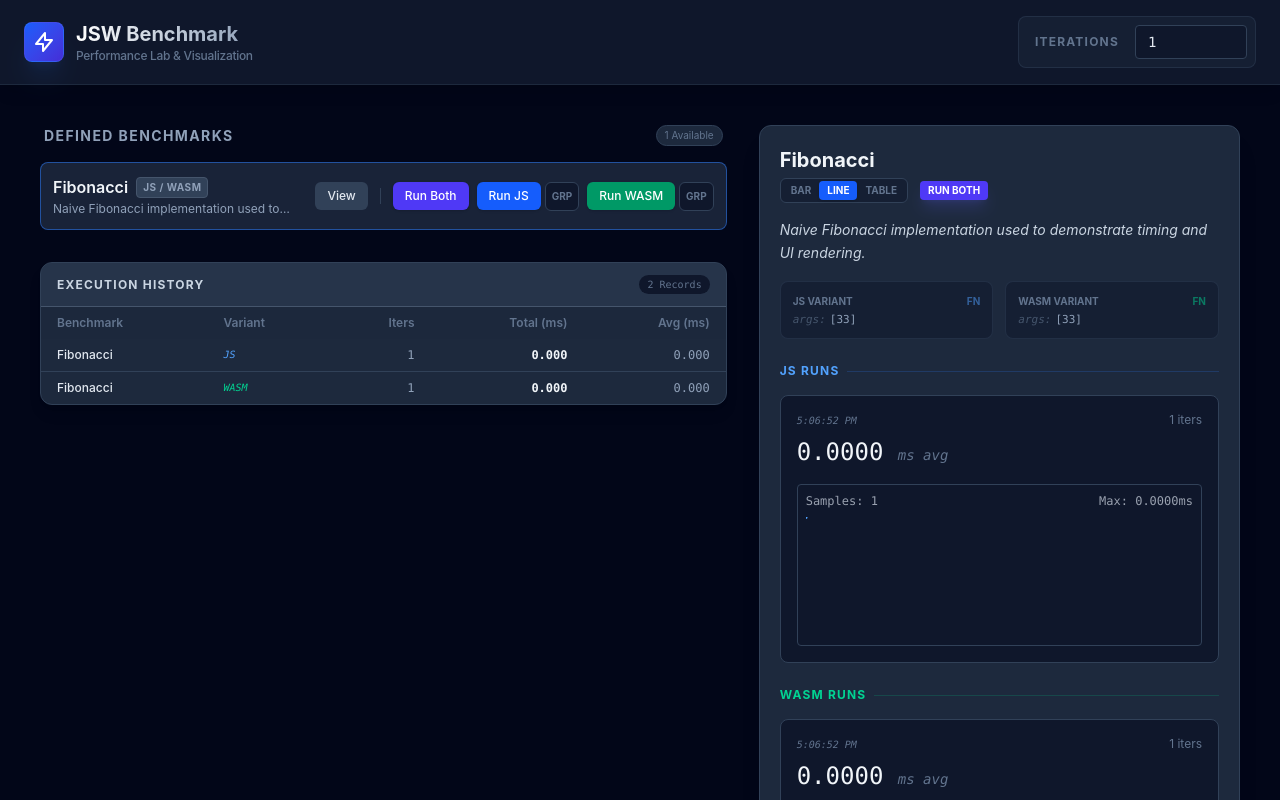
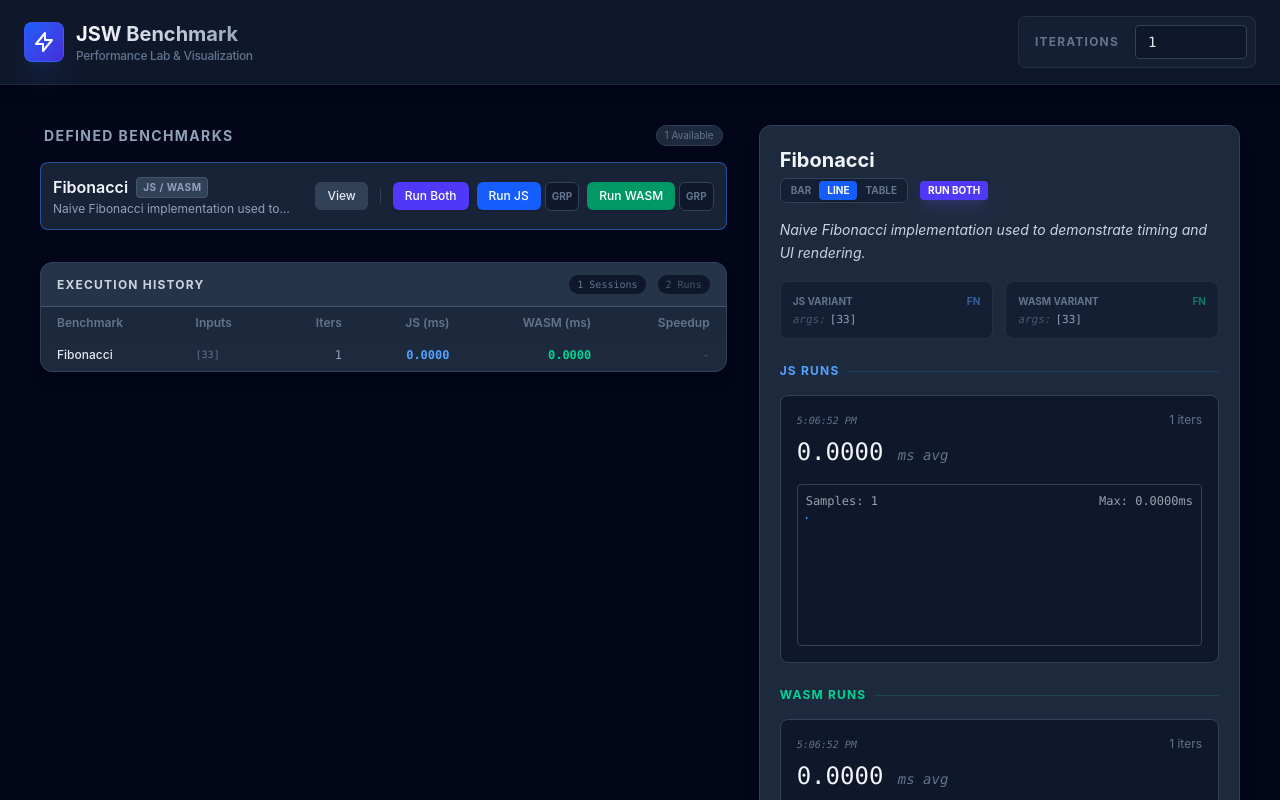
Before and after one commit to EV-OD/vite-plugin-jsw, a React (Vite) app in the folder playground-react/: page / in a window 1280 px wide. Both pictures are taken after a click on the button "Run Both". Shown: the top 800 px of the page. Built offline with nearby package versions, Linux system fonts and the light colour scheme.

Commit message:
feat: enhance ResultsTable component with batch processing and improved UI

```diff
--- a/playground-react/src/benchmark/manager/components/ResultsTable.tsx
+++ b/playground-react/src/benchmark/manager/components/ResultsTable.tsx
@@ -1,4 +1,4 @@
-import { useBenchmarkStore } from '../../store'
+import { useBenchmarkStore, type RunRecord } from '../../store'
 
 export function ResultsTable() {
   const runs = useBenchmarkStore(s => s.runs)
@@ -12,50 +12,116 @@ export function ResultsTable() {
     )
   }
 
+  // Parse runs into unique execution batches
+  const batches = runs.reduce((acc, run) => {
+    if (!acc[run.batchId]) {
+      acc[run.batchId] = {
+        batchId: run.batchId,
+        name: run.name,
+        iters: run.res?.iters || 0,
+        args: run.res?.args,
+        js: undefined as RunRecord | undefined,
+        wasm: undefined as RunRecord | undefined,
+        timestamp: parseInt(run.id.split(':').pop()!)
+      }
+    }
+
+    const b = acc[run.batchId]
+    if (run.variant === 'js') b.js = run
+    if (run.variant === 'wasm') b.wasm = run
+    if (run.res) {
+      if (!b.iters) b.iters = run.res.iters
+      if (!b.args) b.args = run.res.args
+    }
+    return acc
+  }, {} as Record<string, { batchId: string, name: string, iters: number, args?: any[], js?: RunRecord, wasm?: RunRecord, timestamp: number }>)
+
+  const sortedBatches = Object.values(batches).sort((a, b) => b.timestamp - a.timestamp)
+
   return (
     <div className="bg-slate-800 rounded-xl overflow-hidden border border-slate-700 shadow-lg">
       <div className="px-4 py-3 bg-slate-700/50 border-b border-slate-600 flex justify-between items-center">
         <h3 className="text-xs font-bold uppercase tracking-widest text-slate-300">Execution History</h3>
+        <div className="flex items-center gap-3">
           <span className="text-[10px] bg-slate-900 px-2 py-0.5 rounded-full text-slate-500 font-mono">
-          {runs.length} Records
+            {sortedBatches.length} Sessions
+          </span>
+          <span className="text-[10px] bg-slate-900 px-2 py-0.5 rounded-full text-slate-600 font-mono">
+            {runs.length} Runs
           </span>
         </div>
+      </div>
       <div className="overflow-x-auto">
-        <table className="w-full text-xs text-left">
+        <table className="w-full text-xs text-left border-collapse">
           <thead className="text-slate-500 bg-slate-800/50">
             <tr>
               <th className="px-4 py-2 font-semibold">Benchmark</th>
-              <th className="px-4 py-2 font-semibold">Variant</th>
+              <th className="px-4 py-2 font-semibold">Inputs</th>
               <th className="px-4 py-2 font-semibold text-right">Iters</th>
-              <th className="px-4 py-2 font-semibold text-right">Total (ms)</th>
-              <th className="px-4 py-2 font-semibold text-right">Avg (ms)</th>
+              <th className="px-4 py-2 font-semibold text-right whitespace-nowrap">JS (ms)</th>
+              <th className="px-4 py-2 font-semibold text-right whitespace-nowrap">WASM (ms)</th>
+              <th className="px-4 py-2 font-semibold text-right">Speedup</th>
             </tr>
           </thead>
           <tbody className="divide-y divide-slate-700">
-            {runs.map(r => (
-              <tr key={r.id} className="hover:bg-slate-700/30 transition-colors">
-                <td className="px-4 py-2 font-medium text-slate-200">{r.name}</td>
-                <td className="px-4 py-2 italic font-mono uppercase text-[10px]">
-                  <span className={r.variant === 'js' ? 'text-blue-400' : 'text-emerald-400'}>
-                    {r.variant}
-                  </span>
+            {sortedBatches.map(b => {
+              const jsAvg = b.js?.status === 'done' ? b.js.res?.avg : null
+              const wasmAvg = b.wasm?.status === 'done' ? b.wasm.res?.avg : null
+              const speedup = (jsAvg && wasmAvg) ? jsAvg / wasmAvg : null
+
+              return (
+                <tr key={b.batchId} className="hover:bg-slate-700/30 transition-colors group">
+                  <td className="px-4 py-2 font-medium text-slate-200">{b.name}</td>
+                  <td className="px-4 py-2 max-w-[150px] truncate text-slate-500 font-mono text-[10px]" title={JSON.stringify(b.args)}>
+                    {b.args ? JSON.stringify(b.args) : <span className="italic opacity-50">resolving...</span>}
                   </td>
                   <td className="px-4 py-2 text-right text-slate-400 font-mono">
-                  {r.status === 'done' ? r.res?.iters : '...'}
+                    {b.iters || '-'}
                   </td>
-                <td className="px-4 py-2 text-right font-mono font-bold text-slate-100">
-                  {r.status === 'done' ? r.res?.total.toFixed(3) : (
-                    <span className="animate-pulse text-blue-500">RUNNING</span>
-                  )}
-                  {r.status === 'error' && (
-                    <span className="text-red-500" title={r.error}>ERROR</span>
+
+                  {/* JS Column */}
+                  <td className="px-4 py-2 text-right font-mono">
+                    {b.js ? (
+                      b.js.status === 'done' ? (
+                        <span className="text-blue-400 font-bold">{b.js.res?.avg.toFixed(4)}</span>
+                      ) : b.js.status === 'running' ? (
+                        <span className="animate-pulse text-blue-500 text-[10px] font-bold">RUNNING</span>
+                      ) : (
+                        <span className="text-red-500" title={b.js.error}>ERROR</span>
+                      )
+                    ) : (
+                      <span className="text-slate-700">-</span>
                     )}
                   </td>
-                <td className="px-4 py-2 text-right font-mono text-slate-400">
-                  {r.status === 'done' ? r.res?.avg.toFixed(3) : '-'}
+
+                  {/* WASM Column */}
+                  <td className="px-4 py-2 text-right font-mono">
+                    {b.wasm ? (
+                      b.wasm.status === 'done' ? (
+                        <span className="text-emerald-400 font-bold">{b.wasm.res?.avg.toFixed(4)}</span>
+                      ) : b.wasm.status === 'running' ? (
+                        <span className="animate-pulse text-emerald-500 text-[10px] font-bold">RUNNING</span>
+                      ) : (
+                        <span className="text-red-500" title={b.wasm.error}>ERROR</span>
+                      )
+                    ) : (
+                      <span className="text-slate-700">-</span>
+                    )}
+                  </td>
+
+                  {/* Speedup Column */}
+                  <td className="px-4 py-2 text-right font-mono font-bold">
+                    {speedup ? (
+                      <span className={speedup > 1 ? 'text-emerald-500' : 'text-amber-500'}>
+                        {speedup.toFixed(2)}x
+                      </span>
+                    ) : (
+                      <span className="text-slate-700">-</span>
+                    )}
                   </td>
                 </tr>
-            ))}
+              )
+            })}
           </tbody>
         </table>
       </div>
```
Lines whose indentation alone changed are shown as unchanged.
